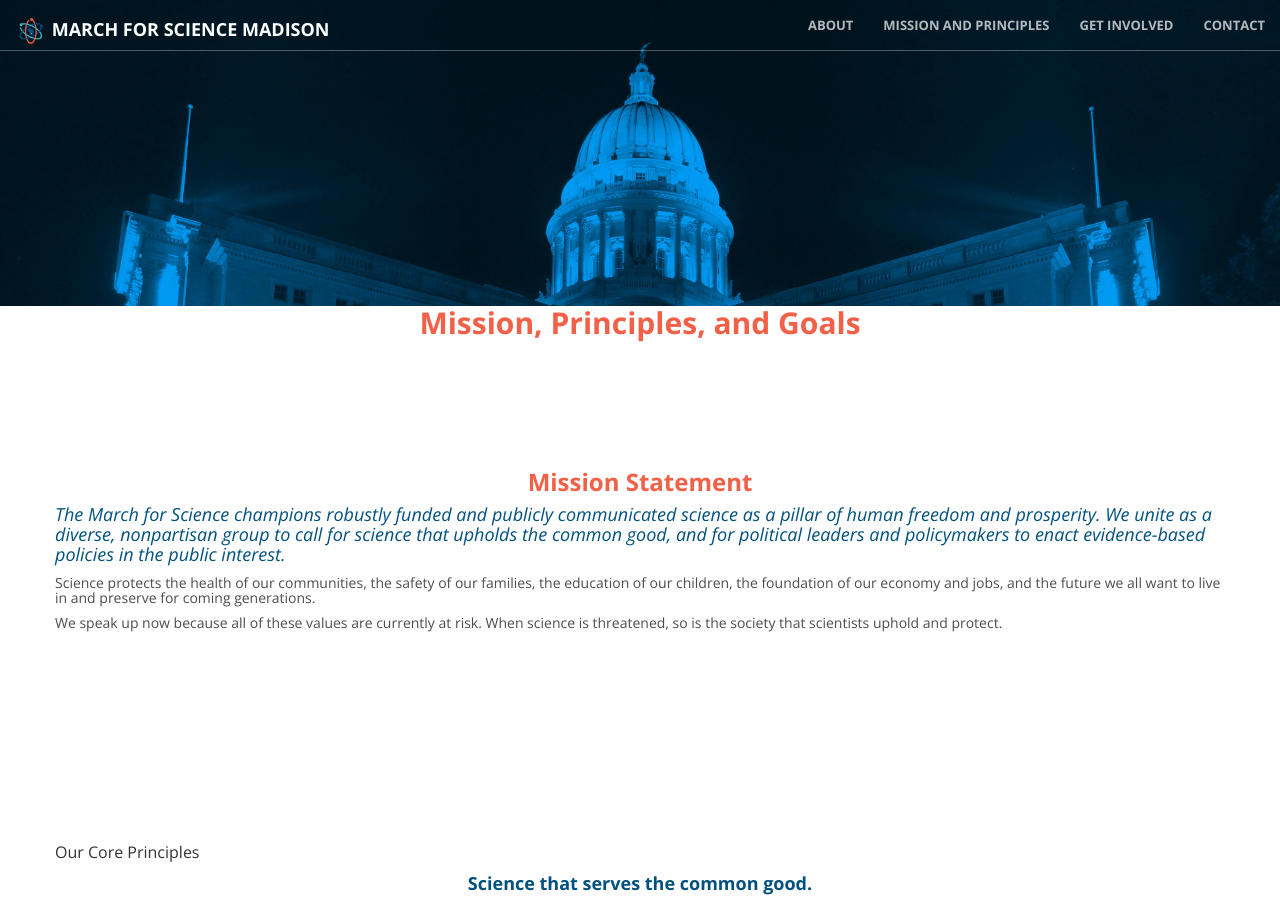
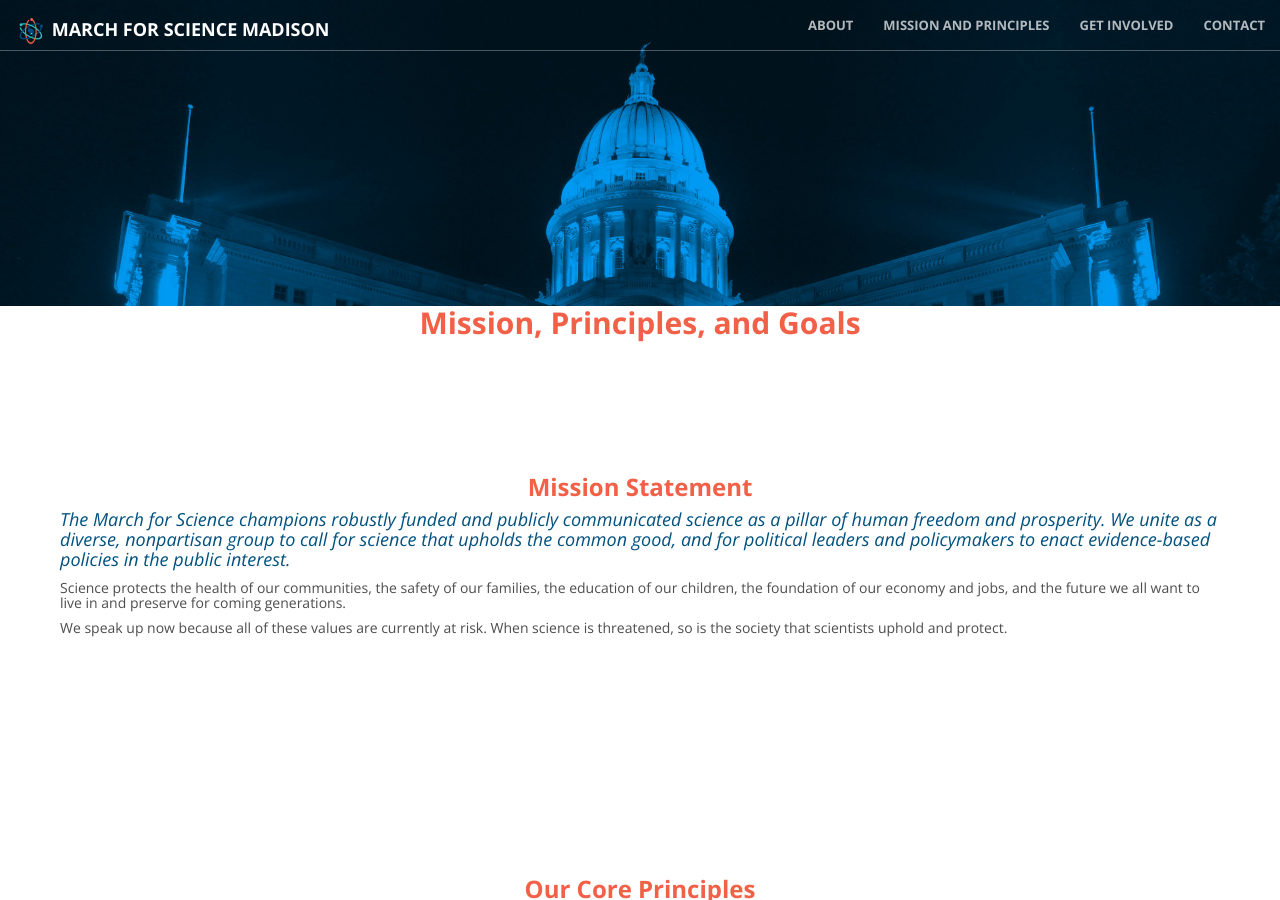
Before and after one commit to ScienceMarchMadison/m4smadison.github.io, a Jekyll site: the page built from mission.html, in a window 1280 px wide and 900 px high. Built offline with Jekyll 4.4.1, drawn with Linux system fonts in a browser that asks for light colours; comment, search, counter and statistics services are not loaded.

Commit message:
Update mission_principles_goals.html

```diff
--- a/_includes/mission_principles_goals.html
+++ b/_includes/mission_principles_goals.html
@@ -5,7 +5,7 @@
     </div>
 
     <section id="mission">
-        <div class="row">
+        <div class="row" style="padding:5px">
                 <h3 style="color:#f16047; font-weight: bold" class="text-center">Mission Statement</h3>
                 <!--<span style="background-color: #f16047;height:3px;width:calc(50% -
     160px);margin:auto;display:block;margin-bottom:16px"></span> -->
@@ -26,7 +26,7 @@
 
 
     <section id="principles">
-        <div class="row" style="padding:3'>
+        <div class="row" style="padding:5px">
                 <h3 style="color:#f16047; font-weight: bold" class="text-center">Our Core Principles</h3>
                 <div></div>
 
@@ -72,7 +72,7 @@
 
 
     <section id="goals">
-        <div class="row">
+        <div class="row" style="padding:5px">
                 <h3 style="color:#f16047; font-weight: bold" class="text-center">Our Goals for this March</h3>
                 <div></div>
 
@@ -117,7 +117,7 @@
     </section>
 
     <section id="partners">
-        <div class="row">
+        <div class="row" style="padding:5px">
                 <h3 style="color:#f16047; font-weight: bold" class="text-center">Current National Partners and Supporters</h3>
                 <div></div>
         </div>
```
